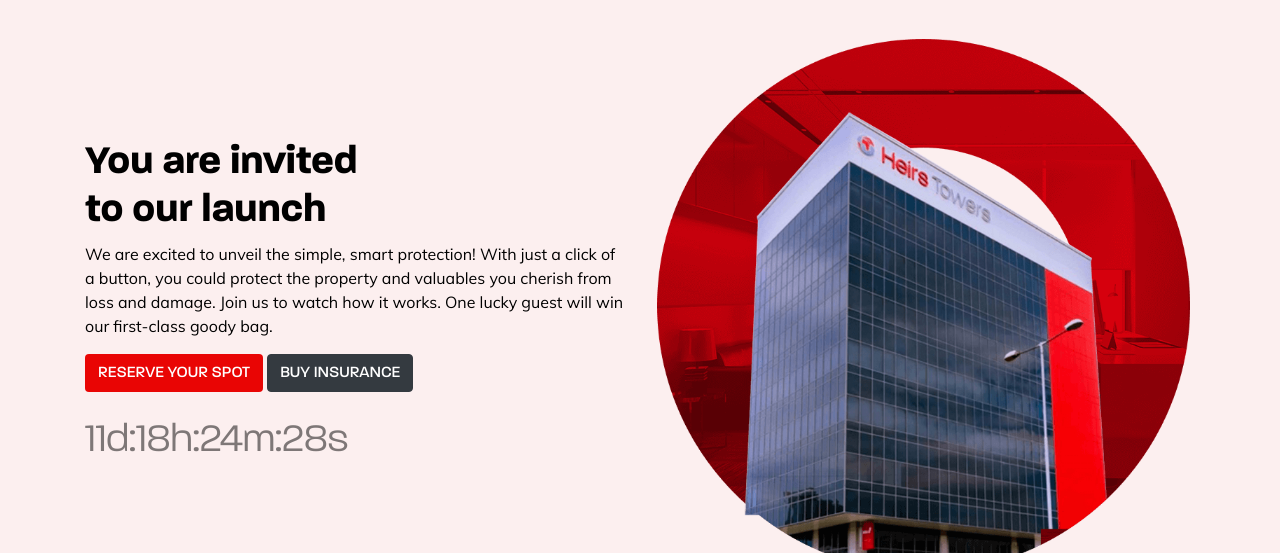
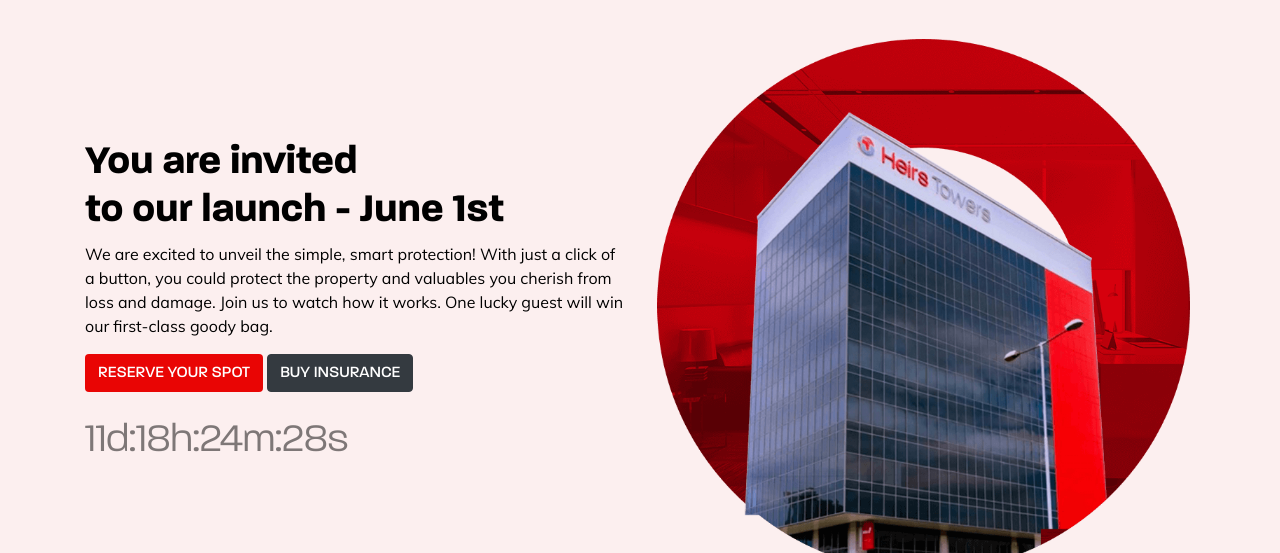
Before and after one commit to mayowa-ola/hil2, a website: page index.html in a window 1280 px wide. Shown: the part 217-770 px from the top of the page. Drawn offline with nearby package versions, Linux system fonts and the light colour scheme.

Commit message:
feedfack fixed

```diff
--- a/index.html
+++ b/index.html
@@ -38,7 +38,7 @@
                 <img src="images/banner.png" class="heirs-banner img-fluid" alt="heirs">
             </div>
             <div class="col-sm-6">
-                <h1>You are invited <br>to our launch</h1>
+                <h1>You are invited <br>to our launch - June 1st</h1>
                 <p>We are excited to unveil the simple, smart protection! With just a click of a button, you could protect the property and valuables you cherish from loss and damage. Join us to watch how it works. One lucky guest will win our first-class goody bag.</p>
                 <a class="btn btn-heirs" href="https://mailchi.mp/8f526ed052b5/hilxhla" target="_blank">RESERVE YOUR SPOT</a>
                 <a class="btn btn-dark" href="/insurance.html">BUY INSURANCE</a>
```
